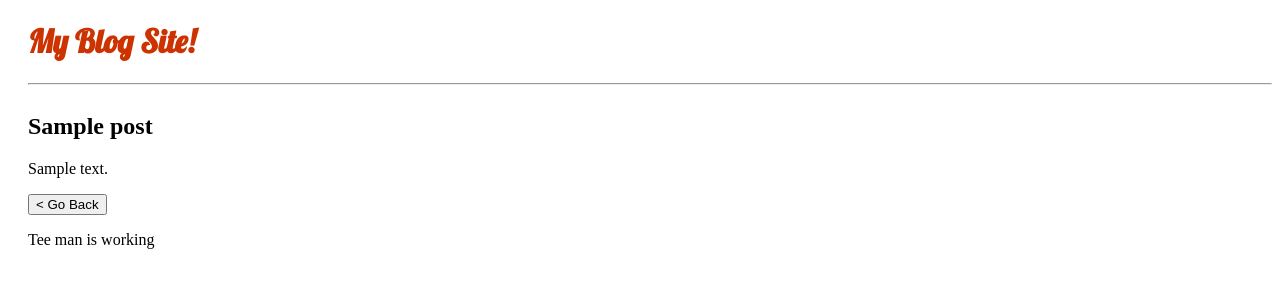
After one commit to rexfordnana/my-first-blog, a Django app: page /post/1/ in a window 1280 px wide. The commit adds this page. Shown: the top 300 px of the page. Run offline with Django 3.2, Linux system fonts and the light colour scheme; tables that the repository leaves empty hold one stand-in row (values such as "Sample post").

Commit message:
Created post detail template

```diff
--- a/blog/static/css/blog.css
+++ b/blog/static/css/blog.css
@@ -11,3 +11,7 @@
 h1 a{
     color: #FCA205;
 }
+
+.blog{
+    align-content: center;
+}
--- /dev/null
+++ b/blog/templates/blog/post_detail.html
@@ -0,0 +1,15 @@
+{% extends 'blog/base.html'%}
+
+
+{% block content %}
+
+    <div class="blog">
+
+        <h2>{{ post.title }} </h2>
+        <p>{{ post.text | linebreaksbr}} </p>
+
+    </div>
+
+    <button> < Go Back</button>
+
+{% endblock %}
--- a/blog/templates/blog/post_list.html
+++ b/blog/templates/blog/post_list.html
@@ -3,7 +3,7 @@
     {% for post in posts %}
         <div>
             <p>published :{{ post.published_date }}</p>
-            <h1><a href="">{{ post }}</a></h1>
+            <h1><a href="{% url 'post_detail' pk=post.pk %}">{{ post.title }}</a></h1>
             <p>{{ post.text|linebreaksbr }}</p>
 
         </div>
--- a/blog/urls.py
+++ b/blog/urls.py
@@ -4,4 +4,5 @@
 
 urlpatterns = [
     url(r'^$', views.post_list, name='post_list'),
+    url(r'^post/(?P<pk>\d+)/$', views.post_detail, name='post_detail'),
 ]
--- a/blog/views.py
+++ b/blog/views.py
@@ -1,4 +1,4 @@
-from django.shortcuts import render
+from django.shortcuts import render, get_object_or_404
 from .models import Post
 from django.utils import timezone
 
@@ -8,3 +8,8 @@
     # posts = Post.objects.filter(published_date__gte=timezone.now()).order_by('published_date')
     posts = Post.objects.all()
     return render(request, 'blog/post_list.html', {'posts': posts})
+
+
+def post_detail(request, pk):
+    post = get_object_or_404(Post, pk=pk)
+    return render(request, 'blog/post_detail.html', {'post': post})
```
